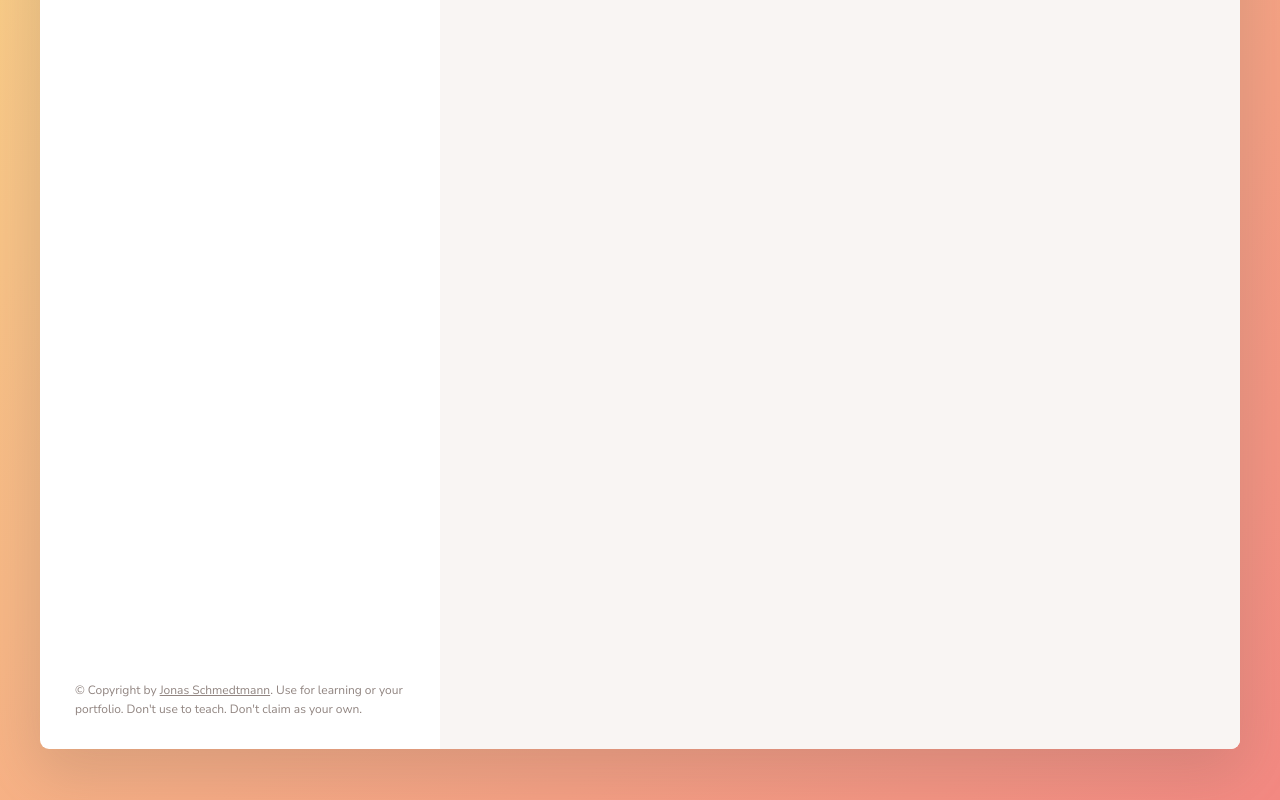
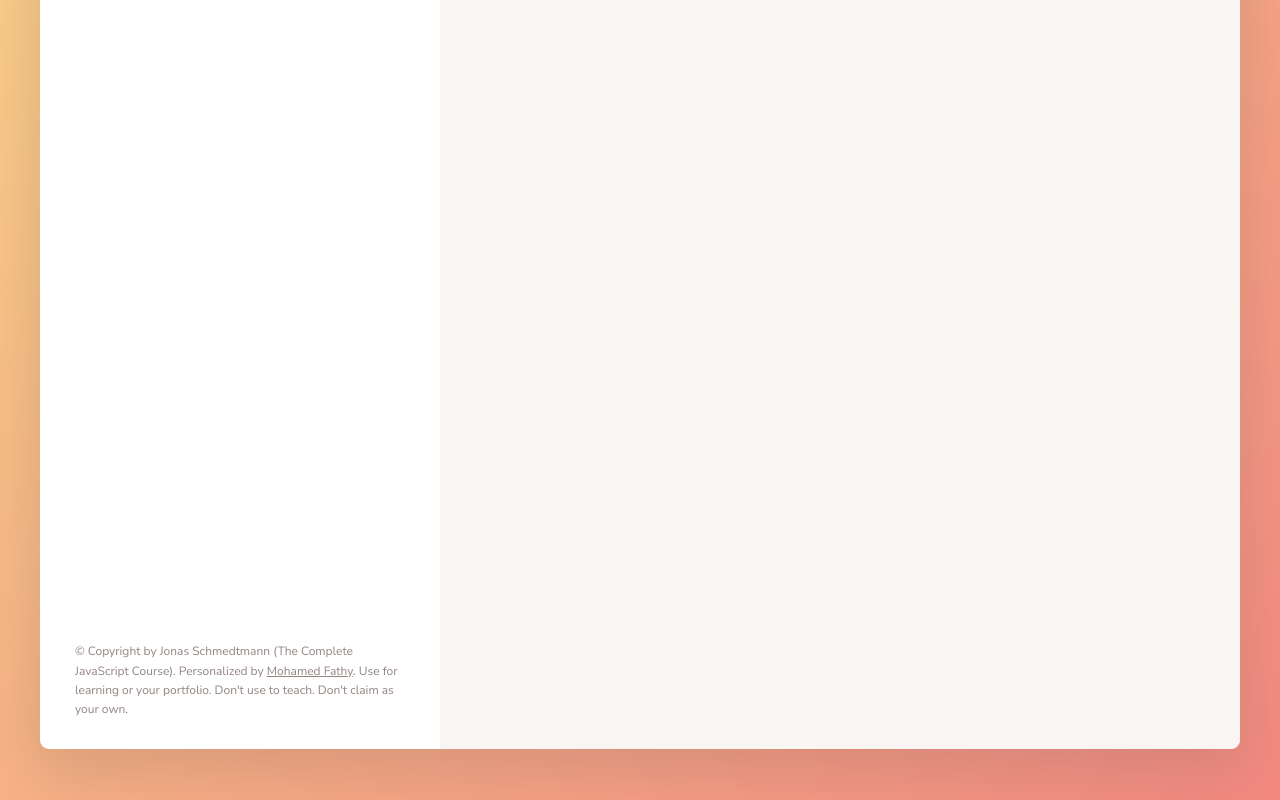
Before and after one commit to mhmd7710d/Forkify-project, a website built with Parcel: page index.html in a window 1280 px wide. Shown: the part 472-1272 px from the top of the page. Built offline with nearby package versions, Linux system fonts and the light colour scheme.

Commit message:
Fix broken deployment: add built app and API key, personalize credit, add README

```diff
--- a/index.html
+++ b/index.html
@@ -122,12 +122,10 @@
         </div>
 
         <p class="copyright">
-          &copy; Copyright by
-          <a
-            class="twitter-link"
-            target="_blank"
-            href="https://twitter.com/jonasschmedtman"
-            >Jonas Schmedtmann</a
+          &copy; Copyright by Jonas Schmedtmann (The Complete JavaScript
+          Course). Personalized by
+          <a class="twitter-link" target="_blank" href="https://github.com/mhmd7710d"
+            >Mohamed Fathy</a
           >. Use for learning or your portfolio. Don't use to teach. Don't claim
           as your own.
         </p>
--- a/src/js/config.js
+++ b/src/js/config.js
@@ -1,5 +1,5 @@
 export const API_URL = 'https://forkify-api.jonas.io/api/v2/recipes/';
 export const TIMEOUT_SEC = 10;
 export const RES_PER_PAGE = 10;
-export const KEY = '<YOUR_KEY>';
+export const KEY = '3351222c-2e5b-436e-a64f-22c7b865df7c';
 export const MODAL_CLOSE_SEC = 2.5;
```
Also changed, not shown: README.md (added).
